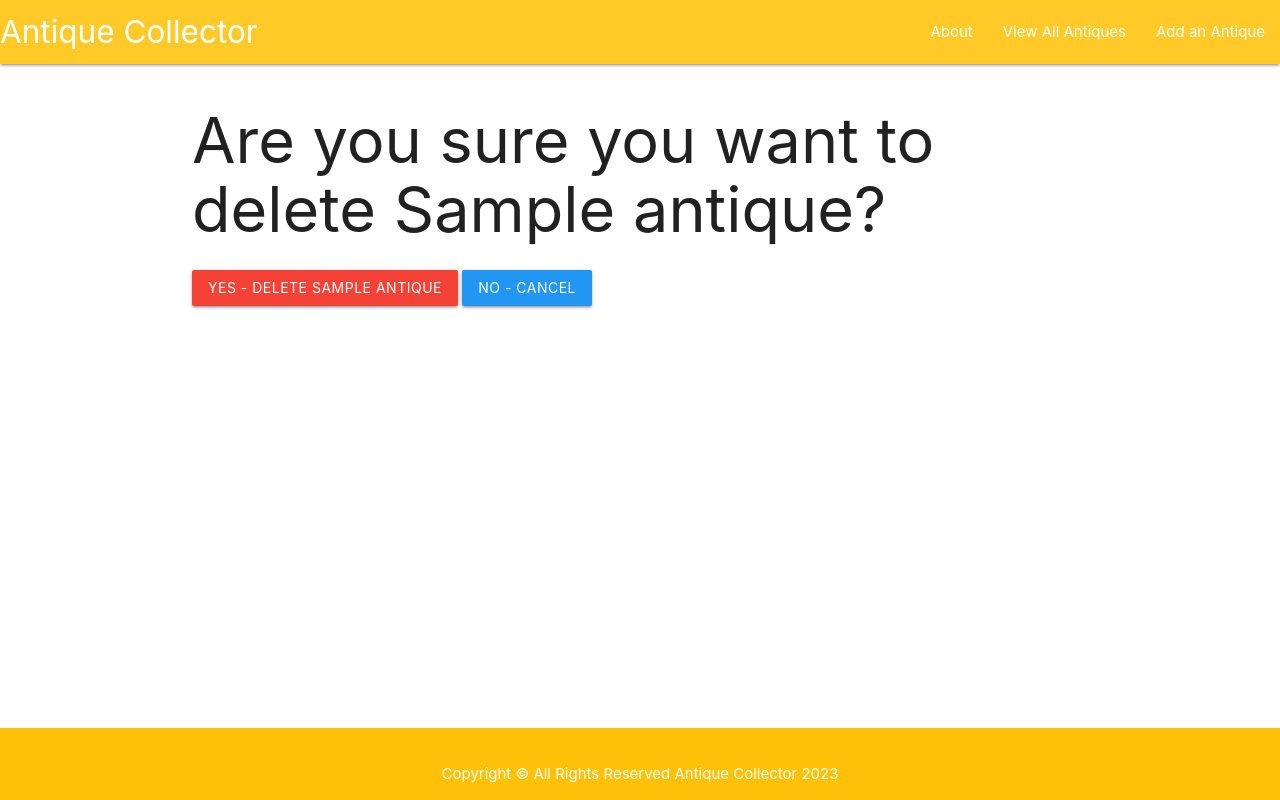
After one commit to sjlelait/antiquecollector, a Django app: page /antiques/1/delete/ in a window 1280 px wide. The commit adds this page. Run offline with Django 4.2, Linux system fonts and the light colour scheme; tables that the repository leaves empty hold one stand-in row (values such as "Sample post").

```diff
--- a/main_app/models.py
+++ b/main_app/models.py
@@ -1,4 +1,5 @@
 from django.db import models
+from django.urls import reverse
 
 # Create your models here.
 
@@ -9,3 +10,6 @@ class Antique(models.Model):
 
     def __str__(self):
         return self.name
+
+    def get_absolute_url(self):
+        return reverse('antiques_detail', kwargs={'antique_id': self.id})
--- /dev/null
+++ b/main_app/templates/antiques/antique_confirm_delete.html
@@ -0,0 +1,15 @@
+{% extends 'base.html' %}
+
+{% block title %}
+<title>Are you sure you want to delete {{ object.name }}?</title>
+{% endblock %}
+
+{% block content %}
+<h1>Are you sure you want to delete {{ object.name }}?</h1>
+
+<form method="POST">
+    {% csrf_token %}
+    <input type="submit" value="Yes - Delete {{ object.name }}" class="btn red">
+    <a href="{% url 'antique_detail' object.id %}" class="btn blue">No - Cancel</a>
+</form>
+{% endblock %}
--- a/main_app/templates/base.html
+++ b/main_app/templates/base.html
@@ -30,6 +30,9 @@
                     <li>
                         <a href="{% url 'antiques_index' %}">View All Antiques</a>
                     </li>
+                    <li>
+                        <a href="{% url 'antique_create' %}">Add an Antique</a>
+                    </li>
                 </ul>
             </div>
         </nav>
--- a/main_app/urls.py
+++ b/main_app/urls.py
@@ -6,4 +6,7 @@ urlpatterns = [
     path('about/', views.about, name='about'),
     path('antiques/', views.antiques_index, name='antiques_index'),
     path('antiques/<int:antique_id>/', views.antiques_detail, name='antiques_detail'),
+    path('antiques/create/', views.AntiqueCreate.as_view(), name='antique_create'),
+    path('antiques/<int:pk>/update/', views.AntiqueUpdate.as_view(), name='antique_update'),
+    path('antiques/<int:pk>/delete/', views.AntiqueDelete.as_view(), name='antique_delete'),
 ]
--- a/main_app/views.py
+++ b/main_app/views.py
@@ -1,5 +1,6 @@
 from django.shortcuts import render
 from .models import Antique
+from django.views.generic.edit import CreateView, UpdateView, DeleteView
 
 # Create your views here.
 def home(request):
@@ -15,3 +16,18 @@ def antiques_index(request):
 def antiques_detail(request, antique_id):
     antique = Antique.objects.get(id=antique_id)
     return render(request, 'antiques/detail.html', {'antique': antique})
+
+class AntiqueCreate(CreateView):
+    model = Antique
+    fields = '__all__'
+    template_name = 'antiques/antique_form.html'
+
+class AntiqueUpdate(UpdateView):
+    model = Antique
+    fields = ('name', 'description')
+    template_name = 'antiques/antique_form.html'
+
+class AntiqueDelete(DeleteView):
+    model = Antique
+    success_url = 'antiques/'
+    template_name = 'antiques/antique_confirm_delete.html'
```
Also changed, not shown: antiquecollector/settings.py (+6 -1 lines), main_app/templates/antiques/antique_form.html (added, +23 -0 lines), 1 other file.
